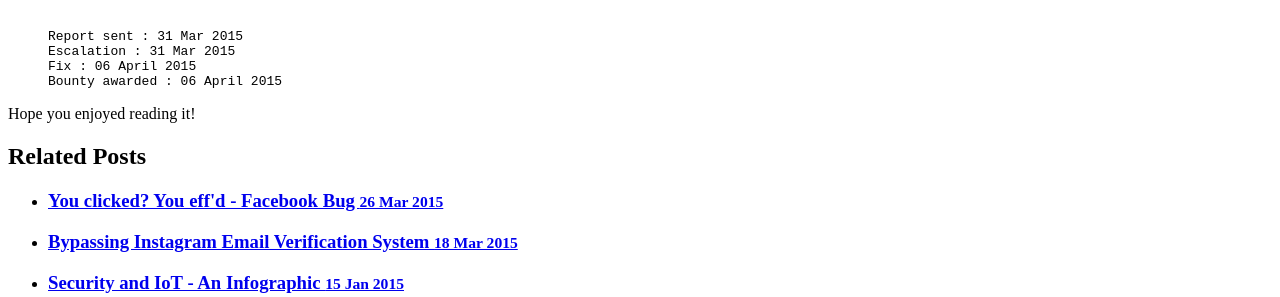
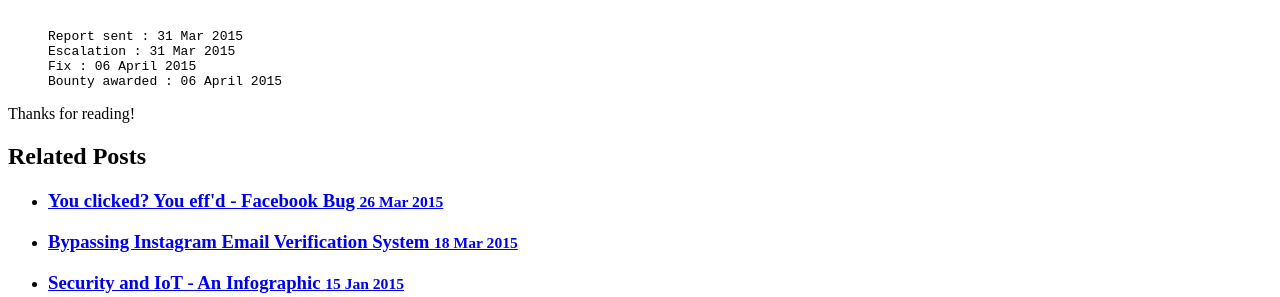
Before and after one commit to sahadnk72/sahadnk72.github.io, a Jekyll site: the page built from _posts/2015-03-31-posting-to-pages.md, in a window 1280 px wide. Shown: the part 732-1029 px from the top of the page. Built offline with Jekyll 4.4.1, drawn with Linux system fonts in a browser that asks for light colours.

Commit message:
Update 2015-03-31-posting-to-pages.md

```diff
--- a/_posts/2015-03-31-posting-to-pages.md
+++ b/_posts/2015-03-31-posting-to-pages.md
@@ -19,4 +19,4 @@ Fix : 06 April 2015
 Bounty awarded : 06 April 2015
 {% endhighlight %}
 
-Hope you enjoyed reading it!
+Thanks for reading!
```
